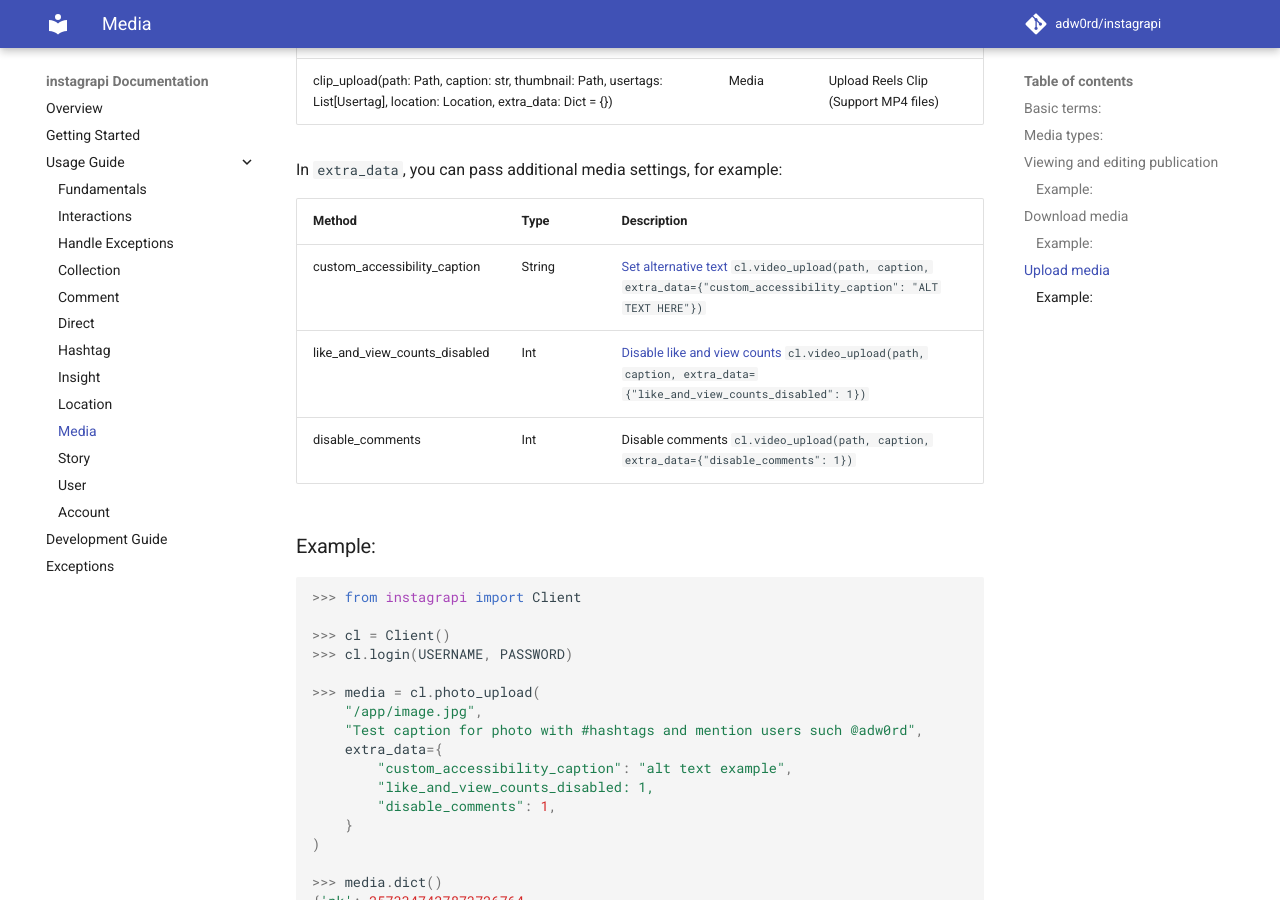
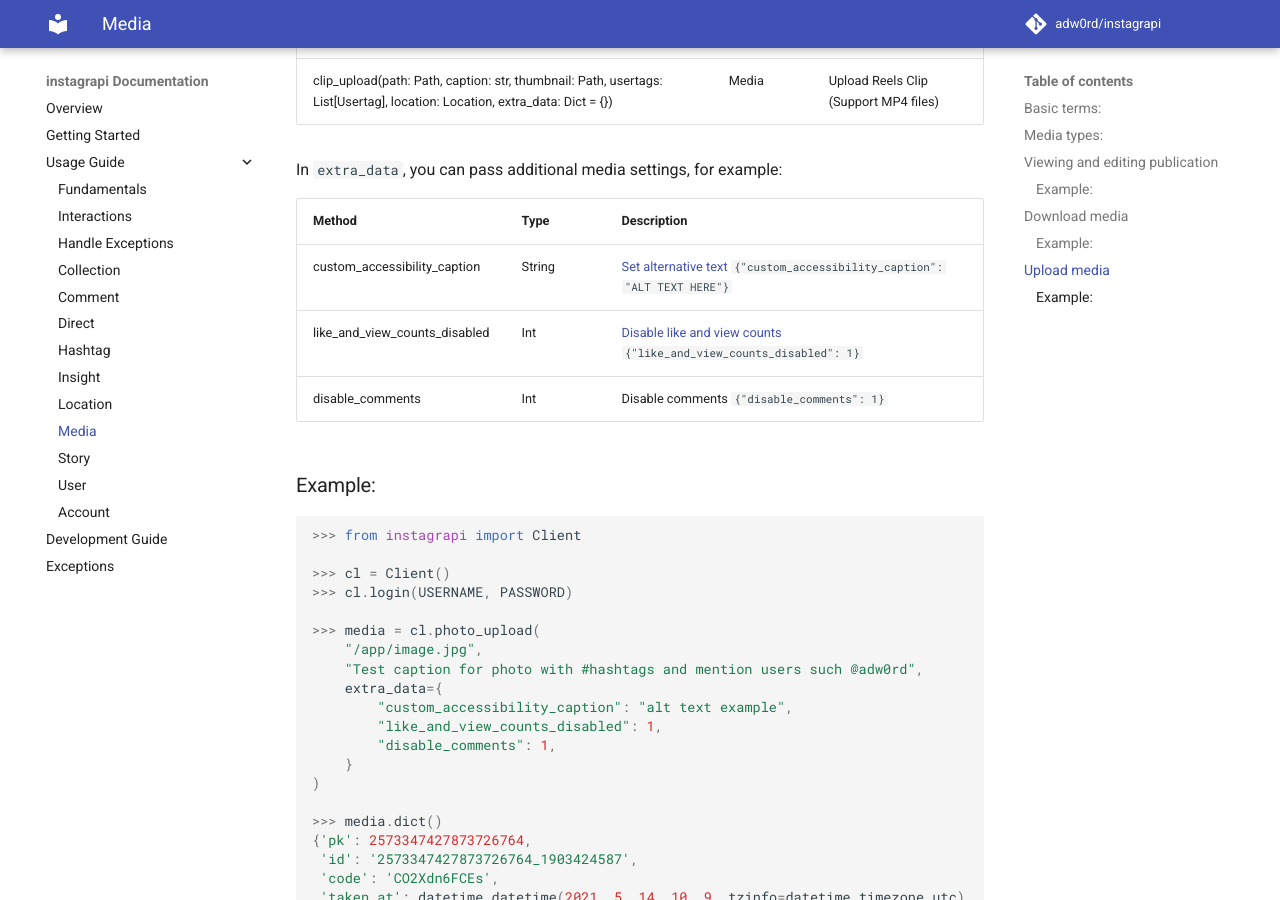
Before and after one commit to subzeroid/instagrapi, an MkDocs documentation site: the page built from docs/usage-guide/media.md, in a window 1280 px wide and 900 px high, scrolled down 6524 px. Built offline with MkDocs 1.6.1 and Material for MkDocs 9.7.7, drawn with Linux system fonts in a browser that asks for light colours; comment, search, counter and statistics services are not loaded; the version menu is left out.

Commit message:
Fixed docs for extra_data

```diff
--- a/docs/usage-guide/media.md
+++ b/docs/usage-guide/media.md
@@ -244,9 +244,9 @@
 
 | Method                        | Type   | Description
 | ----------------------------- | ------ | ------------------
-| custom_accessibility_caption  | String | [Set alternative text](https://github.com/adw0rd/instagrapi/issues/351) `cl.video_upload(path, caption, extra_data={"custom_accessibility_caption": "ALT TEXT HERE"})`
-| like_and_view_counts_disabled | Int    | [Disable like and view counts](https://github.com/adw0rd/instagrapi/issues/382) `cl.video_upload(path, caption, extra_data={"like_and_view_counts_disabled": 1})`
-| disable_comments              | Int    | Disable comments `cl.video_upload(path, caption, extra_data={"disable_comments": 1})`
+| custom_accessibility_caption  | String | [Set alternative text](https://github.com/adw0rd/instagrapi/issues/351) `{"custom_accessibility_caption": "ALT TEXT HERE"}`
+| like_and_view_counts_disabled | Int    | [Disable like and view counts](https://github.com/adw0rd/instagrapi/issues/382) `{"like_and_view_counts_disabled": 1}`
+| disable_comments              | Int    | Disable comments `{"disable_comments": 1}`
 
 ### Example:
 
@@ -261,7 +261,7 @@
     "Test caption for photo with #hashtags and mention users such @adw0rd",
     extra_data={
         "custom_accessibility_caption": "alt text example",
-        "like_and_view_counts_disabled: 1,
+        "like_and_view_counts_disabled": 1,
         "disable_comments": 1,
     }
 )
```
